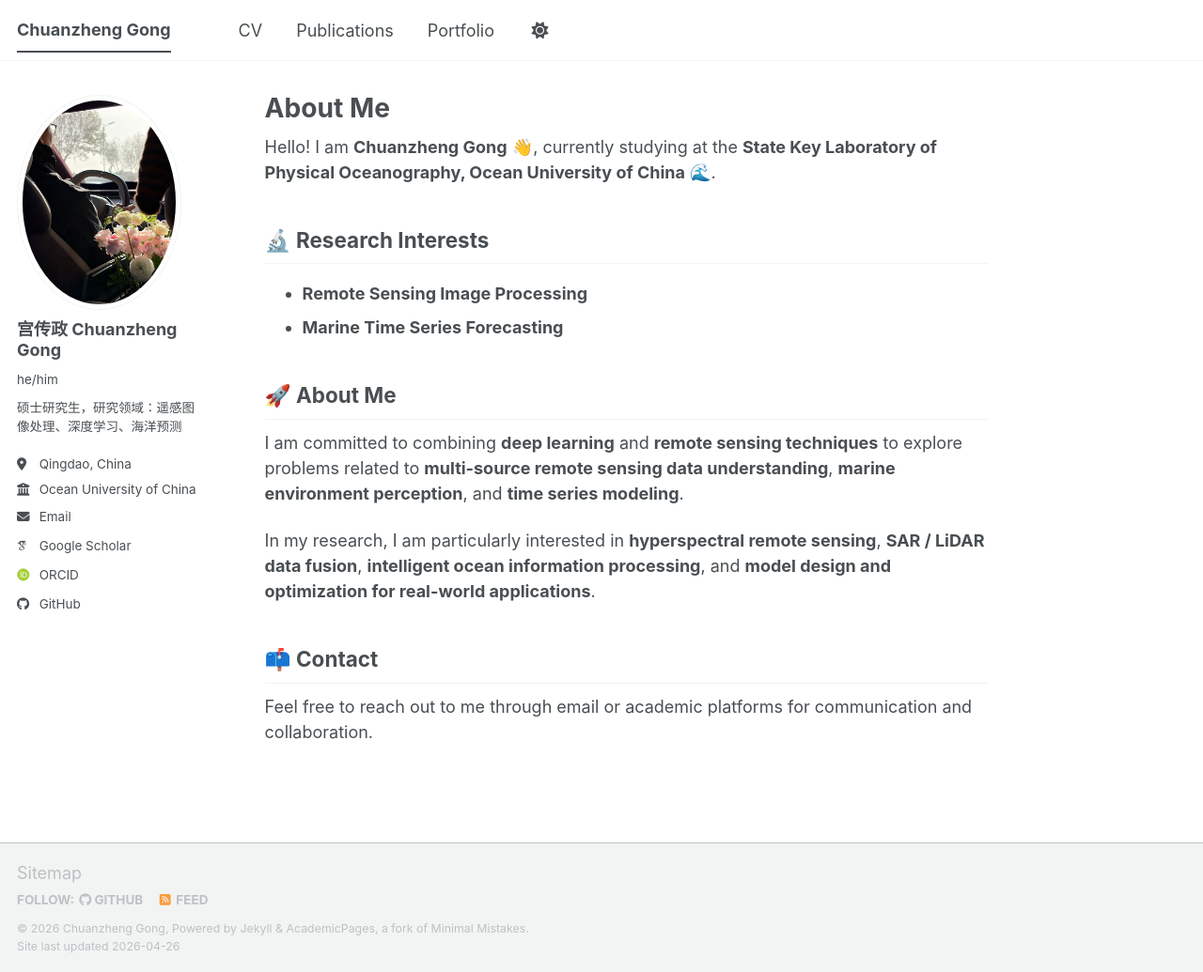
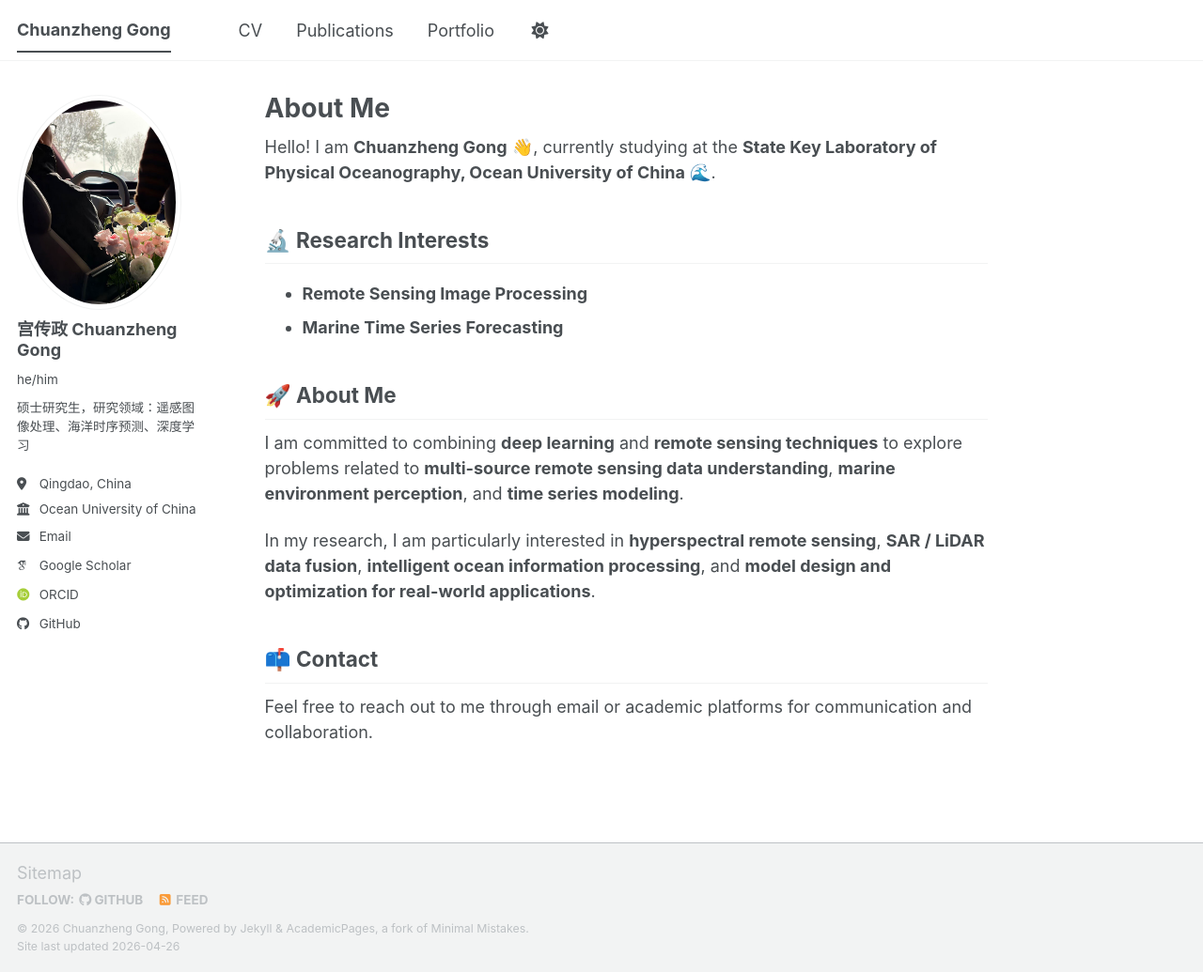
Before and after one commit to Link11001/Link11001.github.io, a Jekyll site: the page built from _pages/about.md, in a window 1280 px wide and 1035 px high. Shown: the whole window at 94% size. Built offline with Jekyll 4.4.1, drawn with Linux system fonts in a browser that asks for light colours; some web fonts are replaced; a script bundle is joined from its source files by our own code; library files that are not in the unit come from our copies.

Commit message:
Update _config.yml

```diff
--- a/_config.yml
+++ b/_config.yml
@@ -26,7 +26,7 @@ author:
   avatar           : "link.jpg"
   name             : "宫传政 Chuanzheng Gong"
   pronouns         : "he/him" # example: "she/her"
-  bio              : "硕士研究生，研究领域：遥感图像处理、深度学习、海洋预测"
+  bio              : "硕士研究生，研究领域：遥感图像处理、海洋时序预测、深度学习"
   location         : "Qingdao, China"
   employer         : "Ocean University of China"
   uri              : # URL
```
